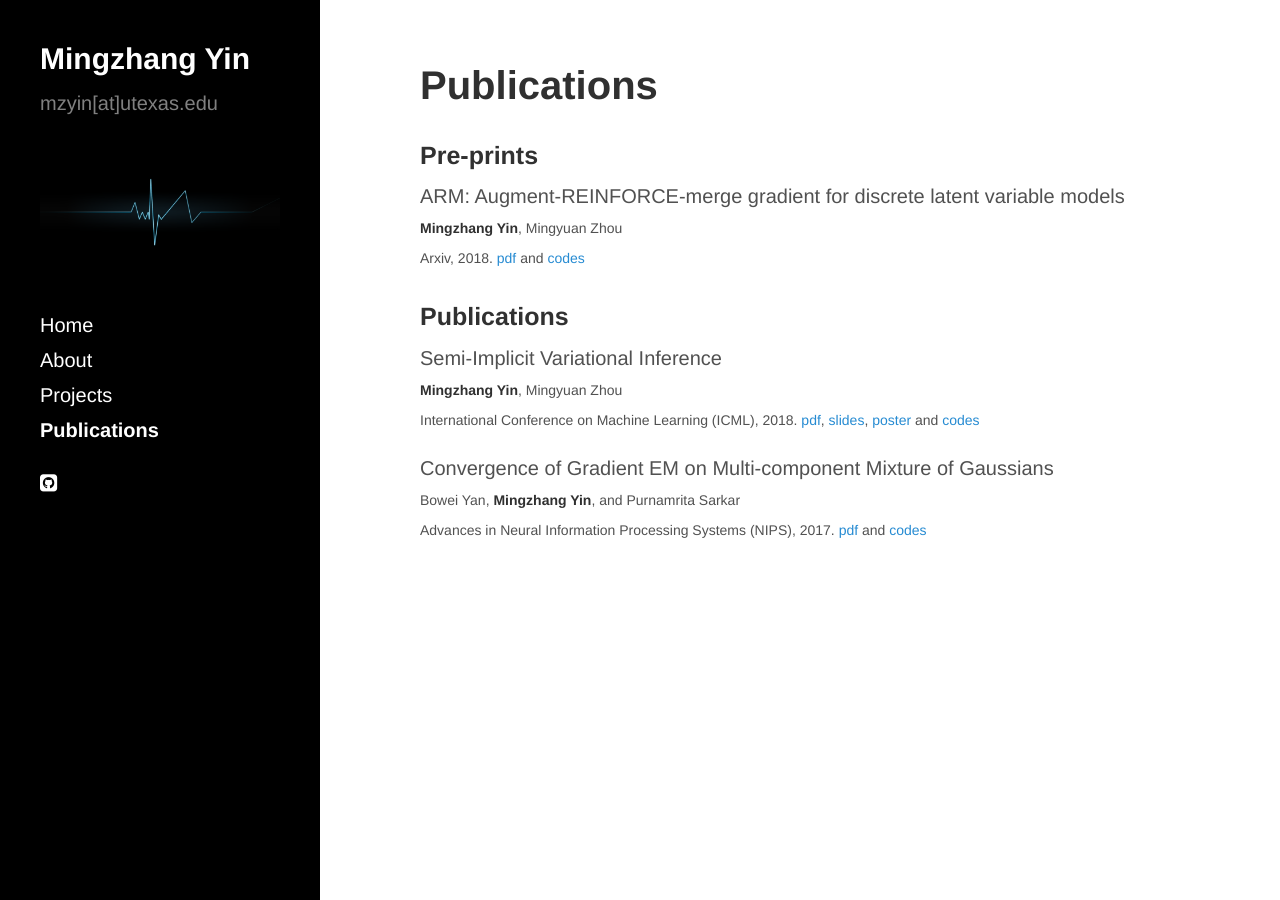
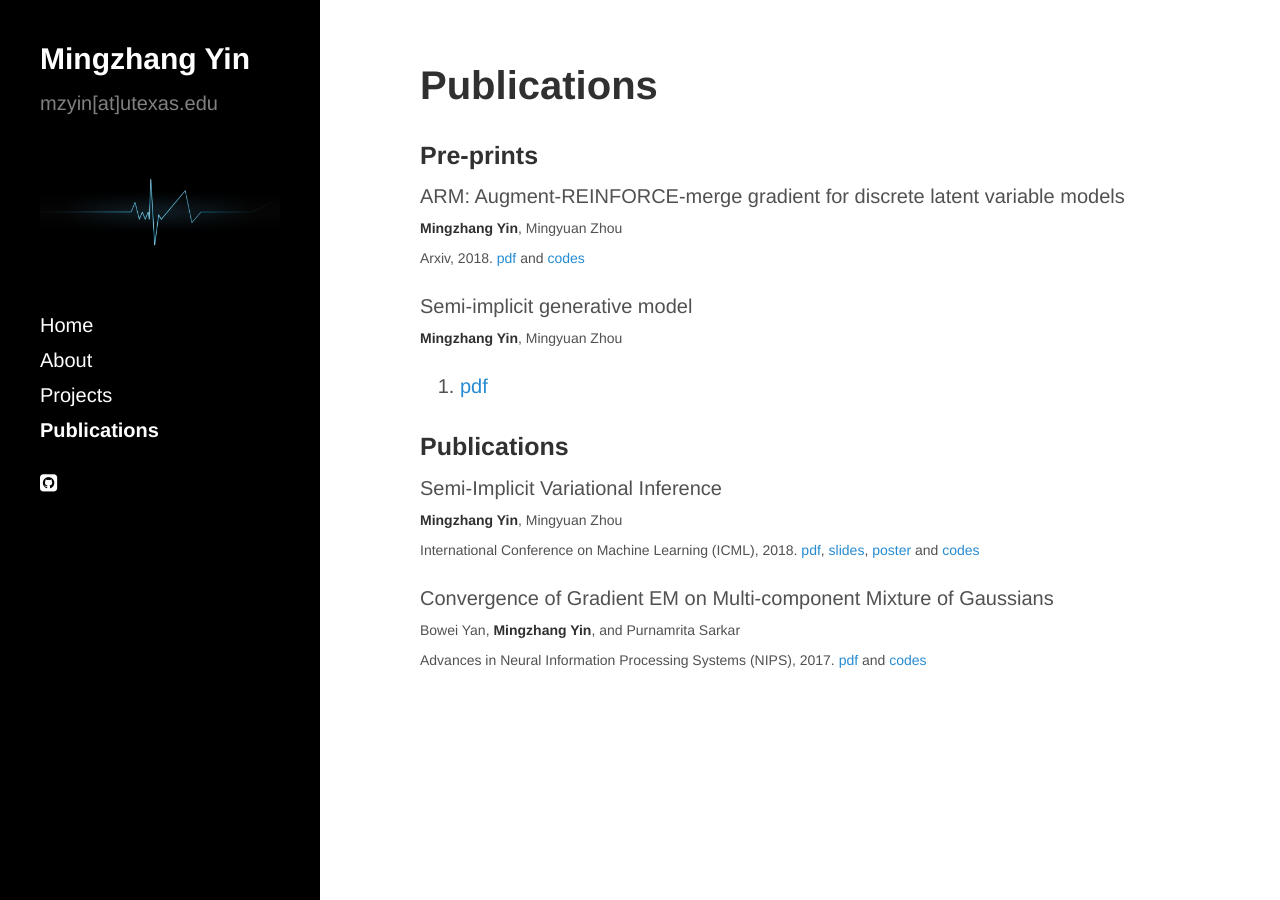
Before and after one commit to mingzhang-yin/mingzhang-yin.github.io, a Jekyll site: the page built from publications.md, in a window 1280 px wide. Built offline with Jekyll 4.4.1, drawn with Linux system fonts in a browser that asks for light colours; nearby versions of some CDN libraries.

Commit message:
Update publications.md

```diff
--- a/publications.md
+++ b/publications.md
@@ -10,6 +10,10 @@ ARM: Augment-REINFORCE-merge gradient for discrete latent variable models
 <br> <span style="font-size:14px"> **Mingzhang Yin**, Mingyuan Zhou  <br>
  Arxiv, 2018. [pdf](https://arxiv.org/abs/1807.11143) and <a href="https://github.com/mingzhang-yin/ARM-gradient" target="_blank">codes </a>
 
+Semi-implicit generative model
+<br> <span style="font-size:14px"> **Mingzhang Yin**, Mingyuan Zhou  <br>
+ 2018. [pdf](https://github.com/mingzhang-yin/mingzhang-yin.github.io/blob/master/assets/pdfs/SIGMO_v2.pdf)
+
 ### Publications
 
 Semi-Implicit Variational Inference
```
